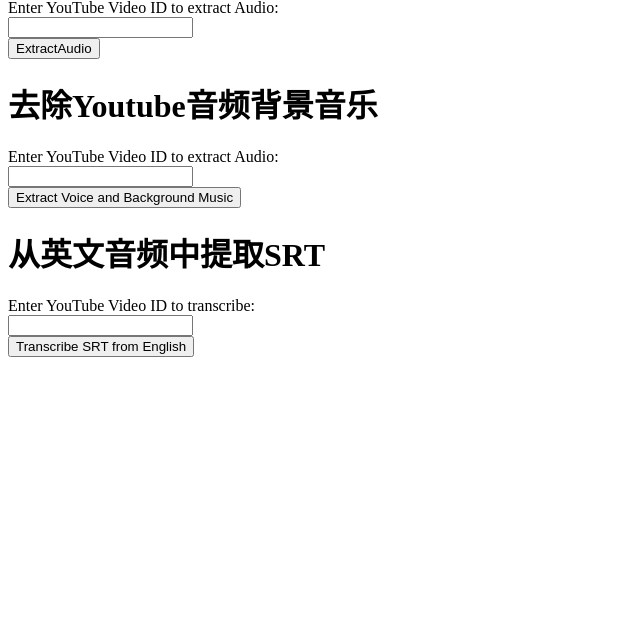
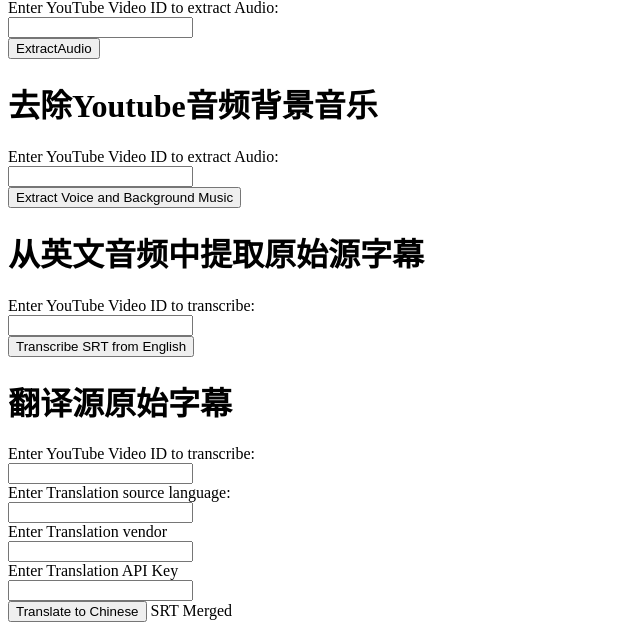
Before and after one commit to sutro-planet/easyvideotrans, a Flask app: page / in a window 1280 px wide. Shown: the part 239-877 px from the top of the page, without its empty margins (0-640 px from the left). Before the commit the page ends 596 px from the top, so only its background shows below. Run offline with Flask 3, Linux system fonts and the light colour scheme.

Commit message:
正在写翻译

```diff
--- a/app.py
+++ b/app.py
@@ -220,8 +220,8 @@ def transcribe(video_id):
             f'not found at {audio_no_bg_path}, please extract it first')}), 404
 
     try:
-        transcribeAudioEn(audio_no_bg_path, transcribe_model, "en", srtFilePathAndName=en_srt_path)
-        srtSentanceMerge(en_srt_path, en_srt_merged_path)
+        transcribeAudioEn(app.logger, path=audio_no_bg_path, modelName=transcribe_model, language="en", srtFilePathAndName=en_srt_path)
+        srtSentanceMerge(app.logger,en_srt_path, en_srt_merged_path)
 
         return jsonify({"message": log_info_return_str(
             f"Transcribed SRT from {audio_no_bg_fn} as {en_srt_fn} and {en_srt_merged_fn} successfully."),
--- a/templates/index.html
+++ b/templates/index.html
@@ -31,16 +31,30 @@
         Background</a>
 </form>
 
-<h1>从英文音频中提取SRT</h1>
+<h1>从英文音频中提取原始源字幕</h1>
 <form action="/transcribe/" method="post" id="transcribeEnForm">
     <label for="video_id">Enter YouTube Video ID to transcribe:</label><br>
     <input type="text" id="video_id" name="video_id"><br>
     <input type="submit" value="Transcribe SRT from English">
-    <a id="downloadSrtEnButton" class="btn btn-primary" role="button" style="display: none;">Download SRT</a>
     <a id="downloadSrtEnMergedButton" class="btn btn-primary" role="button" style="display: none;">Download
         SRT Merged</a>
 </form>
 
+
+<h1>翻译源原始字幕</h1>
+<form action="/transhlate_to_zh/" method="post" id="transhlateToZh">
+    <label for="video_id">Enter YouTube Video ID to transcribe:</label><br>
+    <input type="text" id="video_id" name="video_id"><br>
+    <label for="source_lang">Enter Translation source language:</label><br>
+    <input type="text" id="source_lang" name="source_lang"><br>
+    <label for="translate_vendor">Enter Translation vendor</label><br>
+    <input type="text" id="translate_vendor" name="translate_vendor"><br>
+    <label for="translate_key">Enter Translation API Key</label><br>
+    <input type="text" id="translate_key" name="translate_key"><br>
+    <input type="submit" value="Translate to Chinese">
+    <a id="downloadSrtZhMergeButton" class="btn btn-primary" role="button" style="display: none;">Download zh SRT</a>
+        SRT Merged</a>
+</form>
 
 <p id="serverResponse"></p>
 <script>
@@ -116,9 +130,6 @@
                 contentType: 'application/json',
                 data: JSON.stringify({"video_id": $("#video_id").val()}),
                 success: function (response) {
-                    $("#downloadSrtEnButton").attr('href', '/srt_en/' + response.video_id);
-                    $("#downloadSrtEnButton").show();
-
                     $("#downloadSrtEnMergedButton").attr('href', '/srt_en_merged/' + response.video_id);
                     $("#downloadSrtEnMergedButton").show();
 
@@ -126,7 +137,6 @@
                     $("#serverResponse").text(response.message);
                 },
                 error: function (response) {
-                    $("#downloadSrtEnButton").hide();
                     $("#downloadSrtEnMergedButton").hide();
                     $("#serverResponse").text(response.responseJSON.message);
                 }
--- a/work_space.py
+++ b/work_space.py
@@ -25,9 +25,6 @@ import deepl
 import wave
 import math
 import struct
-import tkinter as tk
-from tkinter import filedialog
-from tkinter import messagebox
 from tools.trans_llm import TranslatorClass
 import tenacity
 from tools.merge_subtitle import SubtitleMerger
@@ -85,7 +82,7 @@ def download_youtube_video(video_id, fileNameAndPath):
     from pytube import YouTube
     YouTube(f'https://youtu.be/{video_id}', proxies=proxies).streams.first().download(filename=fileNameAndPath)
 
-def transcribeAudioEn(path, modelName="base.en", language="en",srtFilePathAndName="VIDEO_FILENAME.srt"):
+def transcribeAudioEn(logger, path, modelName="base.en", language="en",srtFilePathAndName="VIDEO_FILENAME.srt"):
 
     # 非静音检测阈值，单位为分贝，越小越严格
     NOT_SILENCE_THRESHOLD_DB = -30
@@ -98,11 +95,10 @@ def transcribeAudioEn(path, modelName="base.en", language="en",srtFilePathAndNam
         initial_prompt="简体"
 
     model = WhisperModel(modelName, device="cuda", compute_type="float16", download_root="faster-whisper_models", local_files_only=False)
-    print("Whisper model loaded.")
+    logger.info("Whisper model loaded.")
 
     # faster-whisper
     segments, _ = model.transcribe(audio=path,  language=language, word_timestamps=True, initial_prompt=initial_prompt)
-
     # 转换为srt的Subtitle对象
     index = 1
     subs = []
@@ -113,11 +109,6 @@ def transcribeAudioEn(path, modelName="base.en", language="en",srtFilePathAndNam
                 subtitle = srt.Subtitle(index, datetime.timedelta(seconds=word.start), datetime.timedelta(seconds=word.end), "")
             finalWord = word.word.strip()
             subtitle.end = datetime.timedelta(seconds=word.end)
-
-            # 避免ascii编码错误，不知道怎么写，以后再说吧
-            # bytes_s = bytes(finalWord, 'latin-1')  # Convert the string to bytes using latin-1 encoding
-            # finalWord = bytes_s.decode('latin-1')  # Decode the bytes to a string using utf-8 encoding
-            # finalWord = finalWord.encode('utf-8')
 
             # 一句结束。但是要特别排除小数点被误认为是一句结尾的情况。
             if (finalWord[-1] in END_INTERPUNCTION) and not (len(finalWord)>1 and finalWord[-2] in NUMBER_CHARACTERS):
@@ -142,8 +133,7 @@ def transcribeAudioEn(path, modelName="base.en", language="en",srtFilePathAndNam
         subs.append(subtitle)
         index += 1
 
-
-    print("Transcription complete.")
+    logger.info("Transcription complete.")
 
     # 重新校准字幕开头，以字幕开始时间后声音大于阈值的第一帧为准
     audio = wave.open(path, 'rb')
@@ -181,13 +171,14 @@ def transcribeAudioEn(path, modelName="base.en", language="en",srtFilePathAndNam
 
     content = srt.compose(subs)
     with open(srtFilePathAndName, "w", encoding="utf-8") as file:
+        print(f"write to file {srtFilePathAndName}, file {file}")
         file.write(content)
 
-    print("SRT file created.")
-    print("Output file: " + srtFilePathAndName)
+    logger.info("SRT file created.")
+    logger.info("Output file: " + srtFilePathAndName)
     return True
 
-def transcribeAudioZh(path, modelName="base.en", language="en",srtFilePathAndName="VIDEO_FILENAME.srt"):
+def transcribeAudioZh(logger, path, modelName="base.en", language="en",srtFilePathAndName="VIDEO_FILENAME.srt"):
     END_INTERPUNCTION = ["。", "！", "？", "…", "；", "，", "、", ",", ".", "!", "?", ";"]
     ENGLISH_AND_NUMBER_CHARACTERS = "abcdefghijklmnopqrstuvwxyzABCDEFGHIJKLMNOPQRSTUVWXYZ0123456789"
 
@@ -225,15 +216,13 @@ def transcribeAudioZh(path, modelName="base.en", language="en",srtFilePathAndNam
     with open(srtFilePathAndName, "w", encoding="utf-8") as file:
         file.write(content)
 
-def srtSentanceMerge(sourceSrtFilePathAndName, OutputSrtFilePathAndName):
+def srtSentanceMerge(logger, sourceSrtFilePathAndName, OutputSrtFilePathAndName):
     srtContent = open(sourceSrtFilePathAndName, "r", encoding="utf-8").read()
     subGenerator = srt.parse(srtContent)
     subList = list(subGenerator)
     if len(subList) == 0:
         print("No subtitle found.")
         return False
-
-    diagnosisLog.write("\n<Sentence Merge Section>", False)
 
     subPorcessingIndex = 1
     subItemList = []
@@ -248,7 +237,7 @@ def srtSentanceMerge(sourceSrtFilePathAndName, OutputSrtFilePathAndName):
         if endSentenceIndex != -1 and endSentenceIndex != len(subItem.content) - 1:
             logString = f"Warning: Sentence (index:{endSentenceIndex}) not end at the end of the subtitle.\n"
             logString += f"Content: {subItem.content}"
-            diagnosisLog.write(logString)
+            logger.info(logString)
 
         # 以后一个字幕，直接拼接送入就可以了
         if subItem == subList[-1]:
```
Also changed, not shown: Note.md (added, +2 -0 lines), 1 other file.
